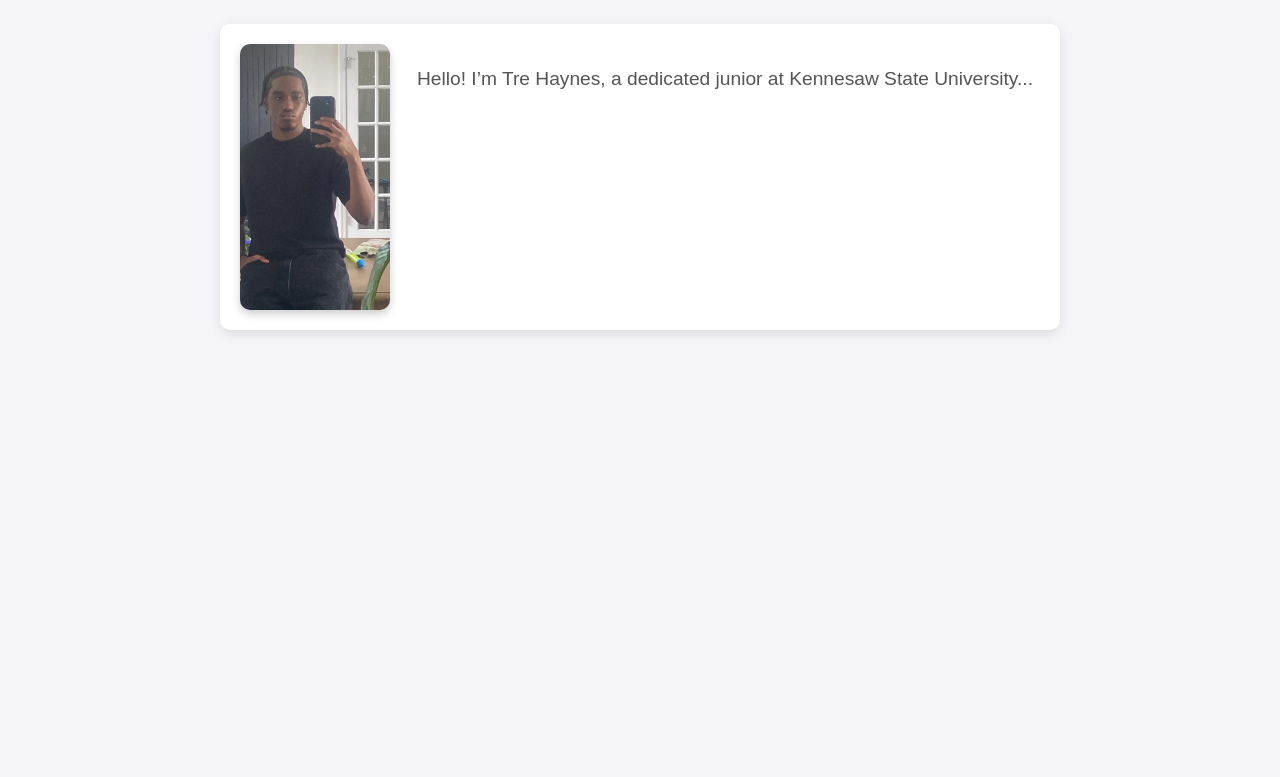
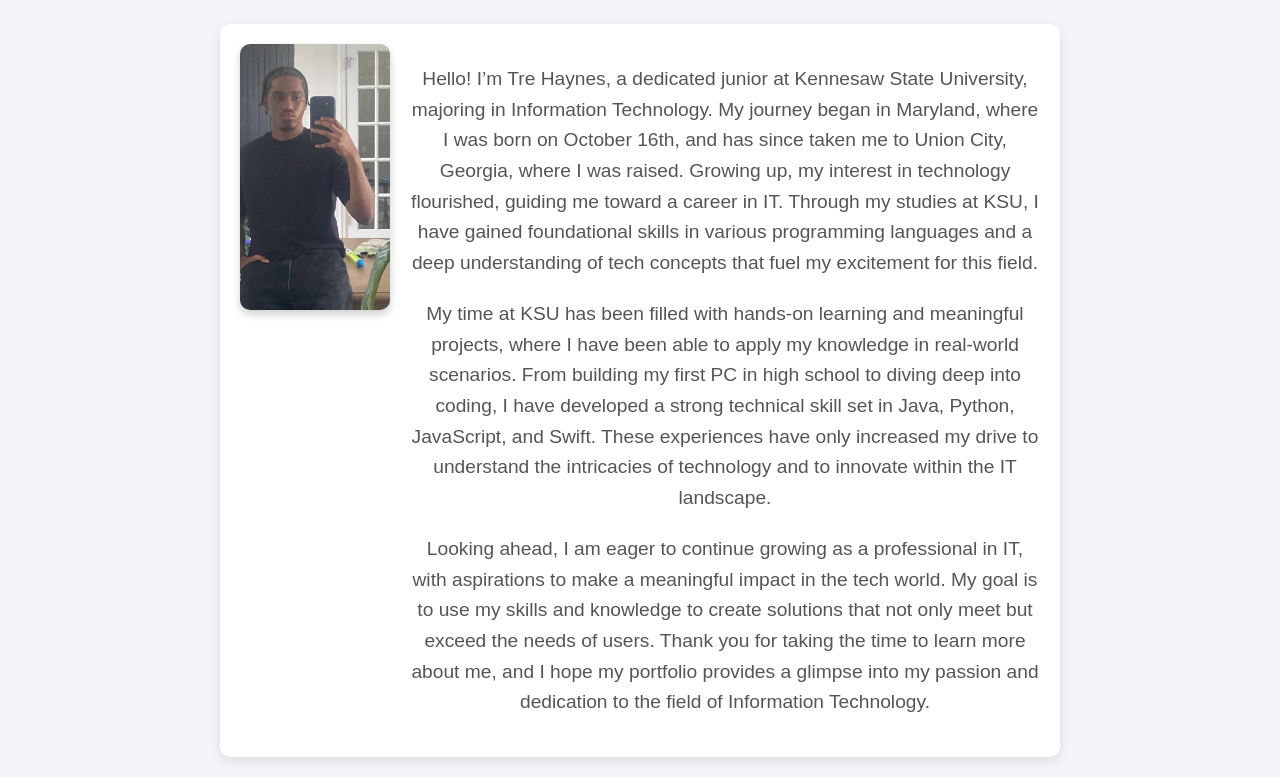
Before and after one commit to Softtern/web-dev-proj, a plain HTML site: page Public/about.html in a window 1280 px wide. Shown: the part 146-923 px from the top of the page. Before the commit the page ends 800 px from the top, so only its background shows below. Drawn offline with Linux system fonts and the light colour scheme.

Commit message:
Update about.html

```diff
--- a/Public/about.html
+++ b/Public/about.html
@@ -23,9 +23,13 @@
         <!-- Path to image file -->
         <img src="../Public/images/me.jpg" alt="Photo of Tre Haynes" class="profile-picture">
         <div class="bio">
-            <p>Hello! I’m Tre Haynes, a dedicated junior at Kennesaw State University...</p>
-            <!-- More bio content here -->
+            <p>Hello! I’m Tre Haynes, a dedicated junior at Kennesaw State University, majoring in Information Technology. My journey began in Maryland, where I was born on October 16th, and has since taken me to Union City, Georgia, where I was raised. Growing up, my interest in technology flourished, guiding me toward a career in IT. Through my studies at KSU, I have gained foundational skills in various programming languages and a deep understanding of tech concepts that fuel my excitement for this field.</p>
+
+            <p>My time at KSU has been filled with hands-on learning and meaningful projects, where I have been able to apply my knowledge in real-world scenarios. From building my first PC in high school to diving deep into coding, I have developed a strong technical skill set in Java, Python, JavaScript, and Swift. These experiences have only increased my drive to understand the intricacies of technology and to innovate within the IT landscape.</p>
+
+            <p>Looking ahead, I am eager to continue growing as a professional in IT, with aspirations to make a meaningful impact in the tech world. My goal is to use my skills and knowledge to create solutions that not only meet but exceed the needs of users. Thank you for taking the time to learn more about me, and I hope my portfolio provides a glimpse into my passion and dedication to the field of Information Technology.</p>
         </div>
     </section>
+
 </body>
 </html>
```
